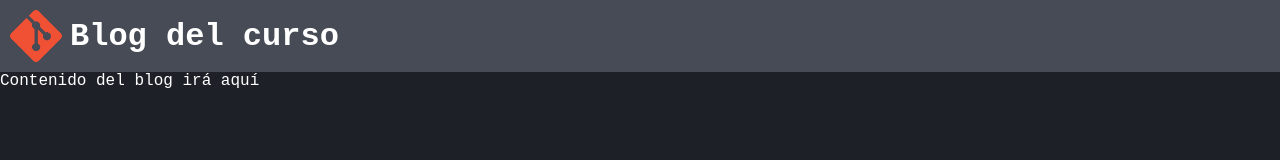
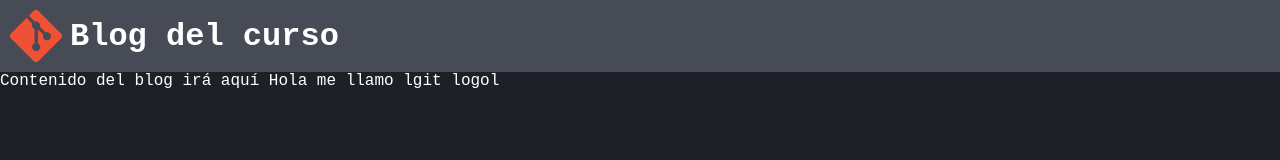
Before and after one commit to zllWarMachinellz/curso-git, a plain HTML site: page index.html in a window 1280 px wide. Drawn offline with Linux system fonts and the light colour scheme.

Commit message:
Agregar comentario adicional

```diff
--- a/index.html
+++ b/index.html
@@ -17,6 +17,7 @@
     </div>
     <div>
         Contenido del blog irá aquí
+        Hola me llamo lgit logol
     </div>
 </body>
 </html>
```
